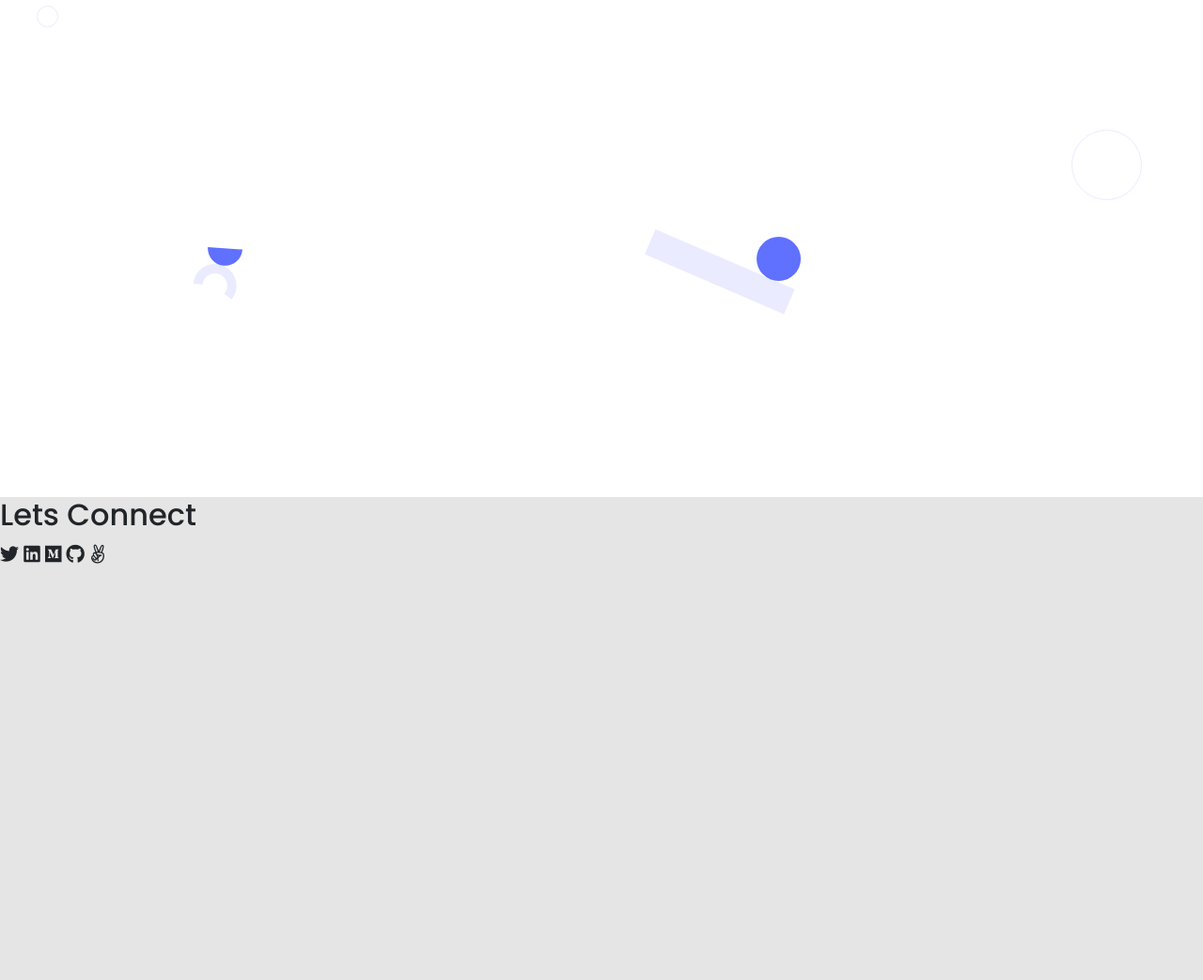
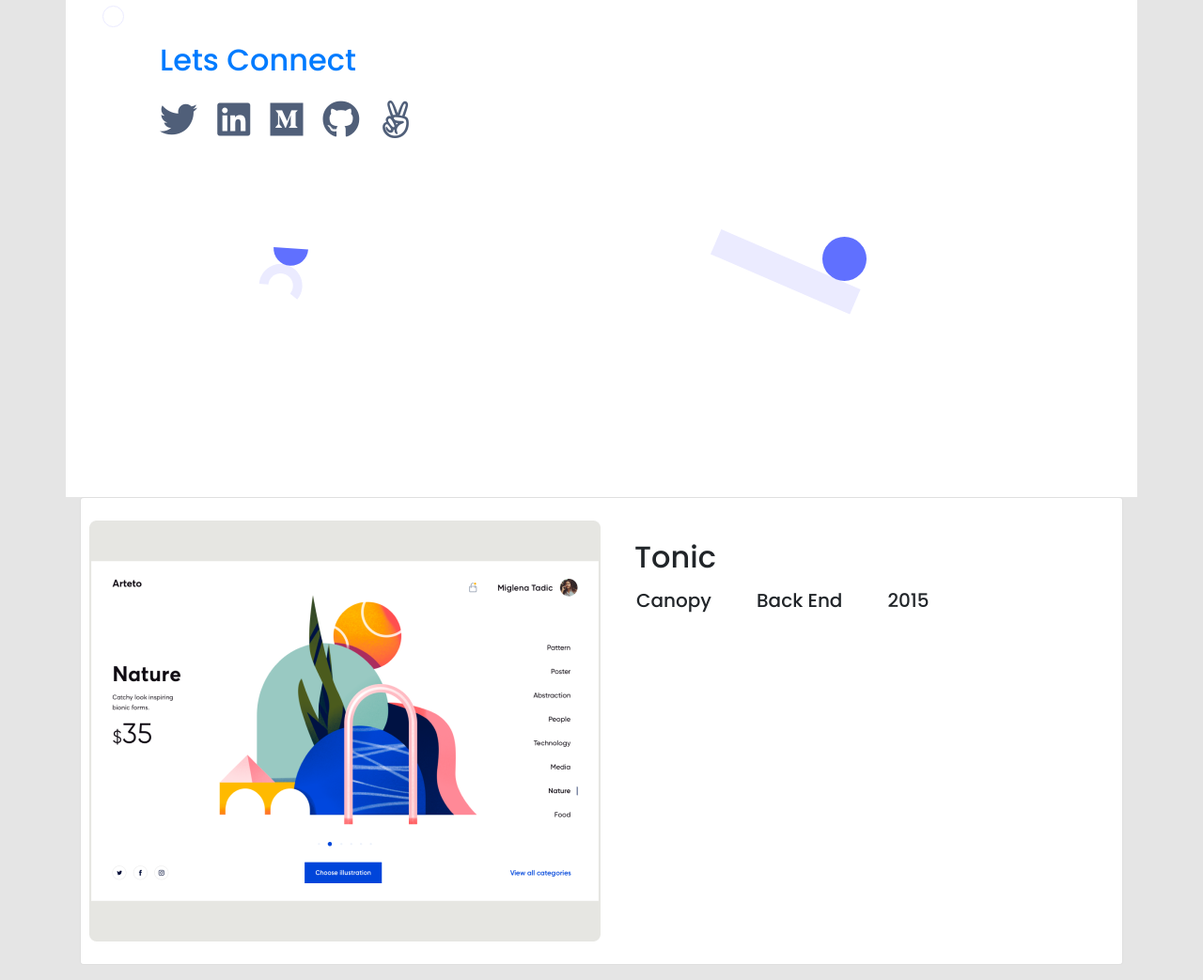
Before and after one commit to tacettinkustu/Webpage-with-Bootstrap, a plain HTML site: page index.html in a window 1280 px wide. Shown: the part 449-1492 px from the top of the page at 94% size. Before the commit the page ends 1054 px from the top, so only its background shows below. Drawn offline with nearby package versions, Linux system fonts and the light colour scheme.

Commit message:
Create work cards

```diff
--- a/index.html
+++ b/index.html
@@ -76,8 +76,8 @@
         </div>
       </div>
     </nav>
-    <div class="container-fluid intro">
-      <h1>
+    <div class="container intro">
+      <h1 class="mt-5">
         I’m Alexandra<br />
         Glad to see you!
       </h1>
@@ -86,14 +86,33 @@
         website Look through some of my work and experience! If you like what
         you see and have a project you need coded, don’t hestiate to contact me.
       </p>
+      <footer>
+        <h2 class="mt-5 mb-4 text-primary">Lets Connect</h2>
+        <a href="https://twitter.com/home"><i class="fab fa-twitter light-black fa-2x mr-3"></i></a>
+        <a href="https://twitter.com/home"><i class="fab fa-linkedin light-black fa-2x mr-3"></i></a>
+        <a href="https://twitter.com/home"><i class="fab fa-medium light-black fa-2x mr-3"></i></a>
+        <a href="https://twitter.com/home"><i class="fab fa-github light-black fa-2x mr-3"></i></a>
+        <a href="https://twitter.com/home"><i class="fab fa-angellist light-black fa-2x mr-3"></i></a>
+      </footer>
     </div>
-    <footer>
-      <h2>Lets Connect</h2>
-      <i class="fab fa-twitter"></i>
-      <i class="fab fa-linkedin"></i>
-      <i class="fab fa-medium"></i>
-      <i class="fab fa-github"></i>
-      <i class="fab fa-angellist"></i>
-    </footer>
+    <div class="container">
+        <div class="card mb-3">
+            <div class="row g-0">
+              <div class="col-md-6 p-4">
+                <img src="./utils/Snapshoot1.png" alt="work image 1">
+              </div>
+              <div class="col-md-6">
+                <div class="card-body">
+                  <h2 class="card-title mt-4">Tonic</h2>
+                  <ul class="row-direction">
+                      <li class="mr-5">Canopy</li>
+                      <li class="mr-5">Back End</li>
+                      <li class="mr-5">2015</li>
+                  </ul>
+                </div>
+              </div>
+            </div>
+          </div>
+    </div>
   </body>
 </html>
--- a/styles.css
+++ b/styles.css
@@ -28,3 +28,17 @@ body {
 .intro p{
     margin-top: 50px;
 }
+
+.light-black {
+    color: #505F79;
+}
+
+ul {
+    list-style: none;
+}
+
+.row-direction {
+    display: flex;
+    flex-direction: row;
+    padding-inline-start: 2px;
+}
```
Also changed, not shown: utils/Snapshoot1.png (added).
